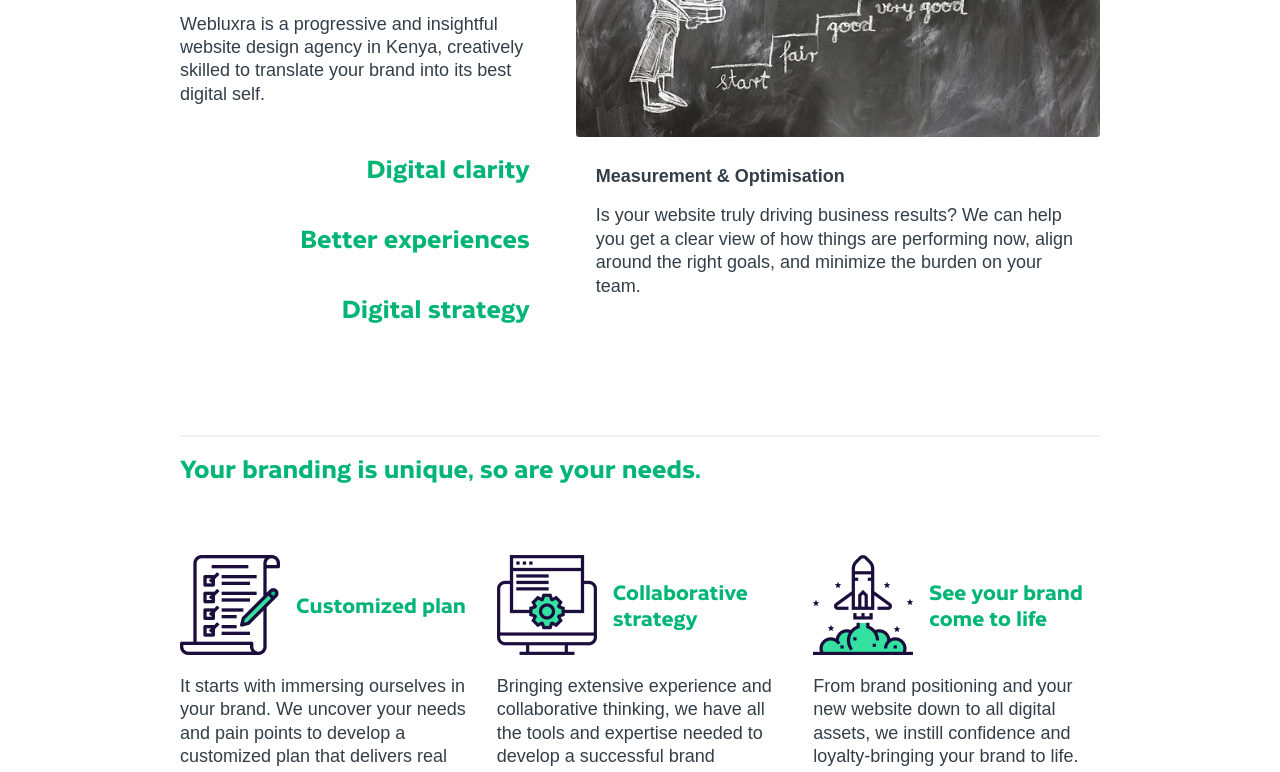
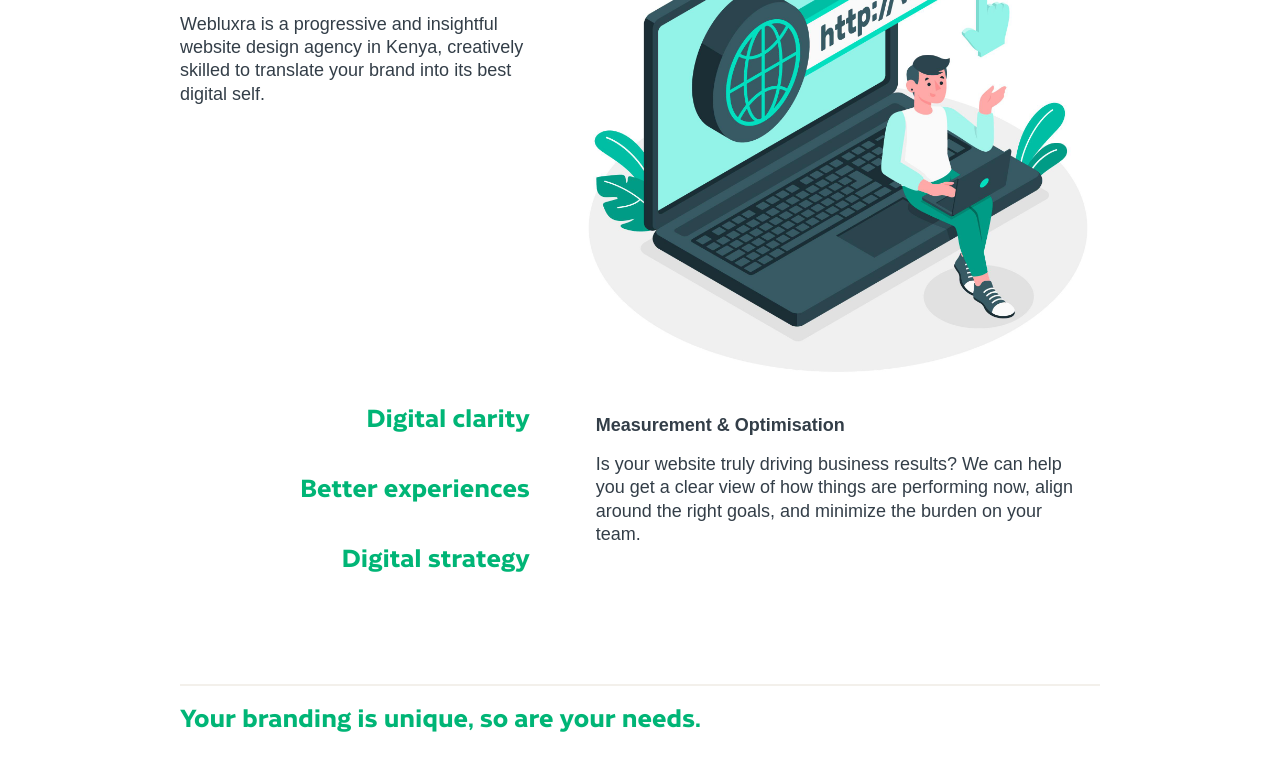
Before and after one commit to kevinokello/webluxra, a plain HTML site: page index.html in a window 1280 px wide. Shown: the part 267-1039 px from the top of the page. Drawn offline with nearby package versions, Linux system fonts and the light colour scheme; files whose address does not match are found by name.

Commit message:
update
u

```diff
--- a/index.html
+++ b/index.html
@@ -228,7 +228,7 @@
   <div class="h-100">
   <div class="d-flex justify-content-center">
   <figure class="figure">
-  <img src="img/cool3.webp" alt="" class="figure-img img-fluid rounded" />
+  <img src="img/3918929.jpg" alt="" class="figure-img img-fluid rounded" />
   </figure>
 
   </div>
```
